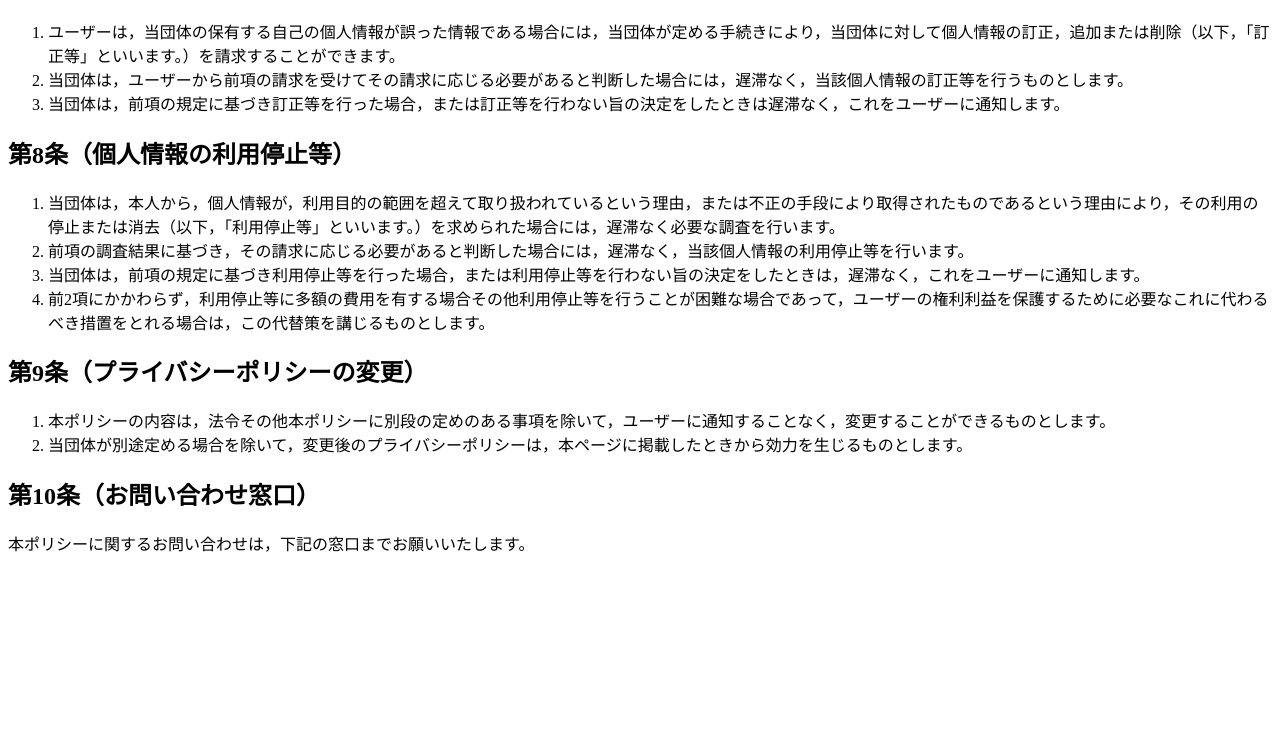
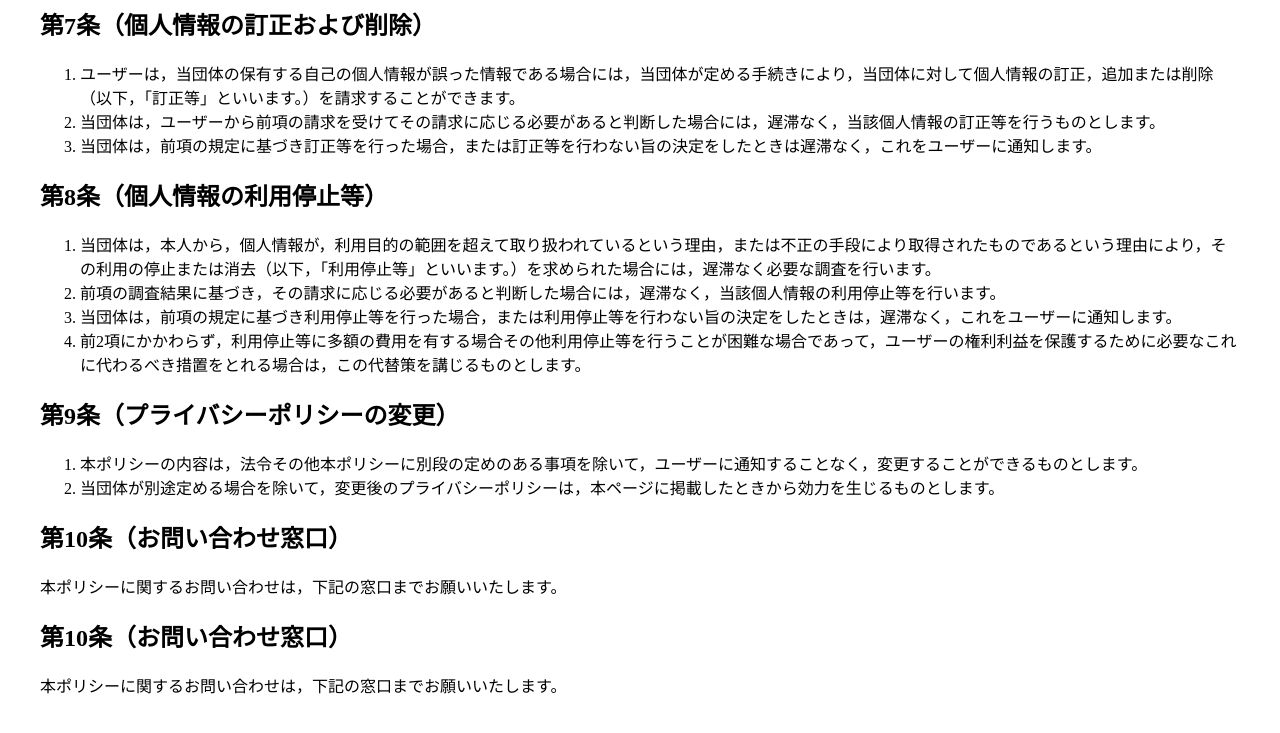
Before and after one commit to wepoch20/Privacy-Policy, a plain HTML site: page index.html in a window 1280 px wide. Shown: the part 1519-2252 px from the top of the page. Before the commit the page ends 2090 px from the top, so only its background shows below. Drawn offline with Linux system fonts and the light colour scheme.

Commit message:
Update index.html

```diff
--- a/index.html
+++ b/index.html
@@ -1,15 +1,16 @@
 <!DOCTYPE html>
 <html>
 <head>
-    <meta http-equiv="Content-Type" content="text/html; charset=UTF-8">
-    <link rel="stylesheet" type="text/css" href="main.css" />
-    <title>sample</title>
+<style type="text/css">
+
+body {
+margin: 40px;
+}
+</style>
 </head>
 <body>
 <h1>
-  <strong>
-    プライバシーポリシー
-  </strong>
+<strong>プライバシーポリシー</strong>
 </h1>
 <p>
 うぇぽっく（以下，「当団体」といいます。）が，提供するサービス『がんじい【自治体のがん検診通知bot】』（以下,「本サービス」といいます。）における，ユーザーの個人情報の取扱いについて，以下のとおりプライバシーポリシー（以下，「本ポリシー」といいます。）を定めます。
@@ -111,3 +112,9 @@
 </p>
 </body>
 </html>
+<h2><strong>第10条（お問い合わせ窓口）</strong></h2>
+<p>
+本ポリシーに関するお問い合わせは，下記の窓口までお願いいたします。
+</p>
+</body>
+</html>
```
